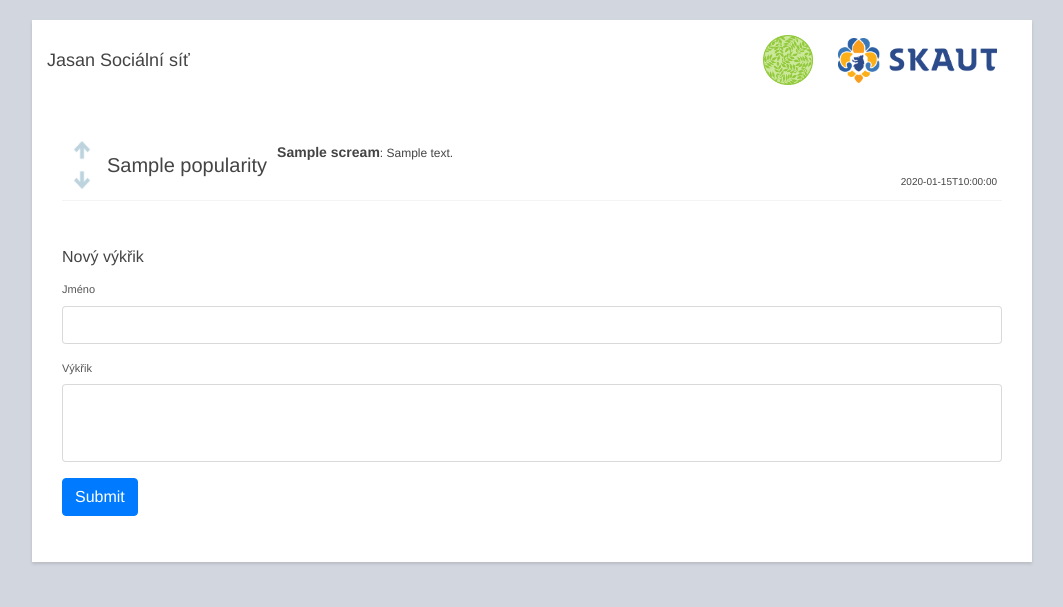
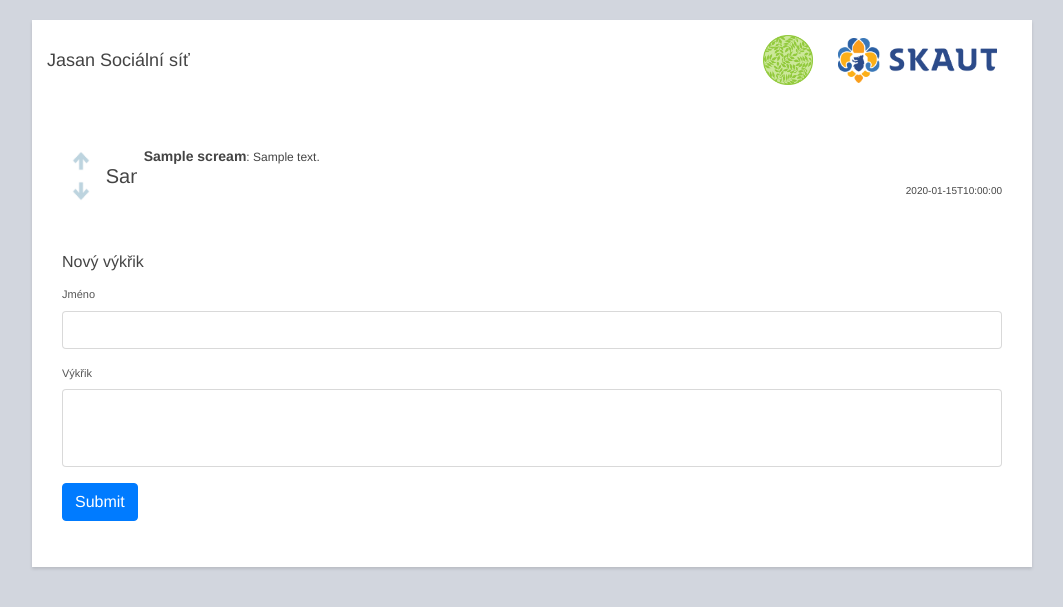
Before and after one commit to kulikjak/Jasan-server, a Flask app: page /screambook in a window 1280 px wide. Shown: the top 607 px of the page, without its empty margins (108-1171 px from the left). Run offline with Flask 2, Linux system fonts and the light colour scheme; a database or web service that is not in the repository returns one stand-in record (values such as "Sample title"); some libraries are stand-ins or nearby versions.

Commit message:
Fixed social formatting problems

```diff
--- a/static/css/style.css
+++ b/static/css/style.css
@@ -170,23 +170,30 @@
     padding: 10px;
 }
 
-.scream td {
-    padding: 5px;
-}
-
-.scream-voting table td {
-    border: none;
-}
 .scream-voting img {
     max-width: 20px;
 }
 .scream-voting {
-    width: 10px;
+    width: 8ex;
+    float: left;
+    margin-right: 7px;
+    margin-left: 7px;
+    background: transparent;
+    overflow: hidden;
 }
-
-td.scream-popularity {
+.scream-popularity {
+    float: left;
+    overflow: hidden;
+    font-size: 20px;
     width: 36px;
-    font-size: 20px;
+}
+.scream-content {
+    overflow: hidden;
+    margin-left: 3px;
+    opacity: 1;
+}
+.scream td {
+    border: none;
 }
 
 .good-color {
@@ -199,3 +206,7 @@
 .space {
     padding: 20px;
 }
+.clearleft {
+    clear: left;
+    height: 0px;
+}
--- a/templates/social.html
+++ b/templates/social.html
@@ -19,31 +19,33 @@
     {% endwith %}
 
     <div class="screams">
+
+      {% for scream in screams %}
+      <div class="scream">
+        <p class="parent"></p>
+        <div class="scream-voting">
           <table>
             <tbody>
-
-          {% for scream in screams %}
-          <tr class="scream">
-            <td class="scream-voting">
-              <table>
-                <tbody>
-                  <tr><td><a href="screambook/{{ scream.get_id() }}/like"><img src="static/img/symbols/SKAUTBold_nahoru.png"></a></td></tr>
+              <tr>
+                <td><a href="screambook/{{ scream.get_id() }}/like"><img src="static/img/symbols/SKAUTBold_nahoru.png"></a></td>
+                <td rowspan="2">
+                  <div class="scream-popularity {% if scream.get_popularity() < 0 %} bad-color {% endif %}{% if scream.get_popularity() > 0 %} good-color {% endif %}">
+                    {{ scream.get_popularity() }}
+                  </div>
+                </td>
+              </tr>
               <tr><td><a href="screambook/{{ scream.get_id() }}/dislike"><img src="static/img/symbols/SKAUTBold_dolu.png"></a></td></tr>
             </tbody>
           </table>
-            </td>
-            <td class="scream-popularity
-                          {% if scream.get_popularity() < 0 %} bad-color {% endif %}
-                          {% if scream.get_popularity() > 0 %} good-color {% endif %}">{{ scream.get_popularity() }}</td>
-            <td class="scream-content">
+        </div>
+        <div class="scream-content">
           <p><span>{{ scream.get_name() }}</span>: {{ scream.get_text() }}</p>
           <footer>{{ scream.get_created() }}</footer>
-            </td>
-          </tr>
+        </div>
+        <div class="clearleft"></div>
+      </div>
       {% endfor %}
 
-        </tbody>
-      </table>
     </div>
 
     <div class="space"></div>
```
Lines whose indentation alone changed are shown as unchanged.
